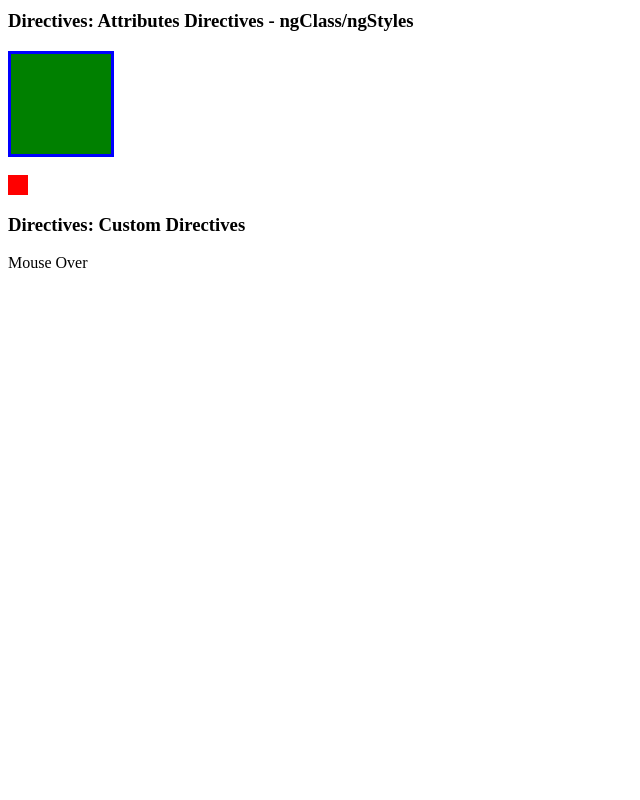
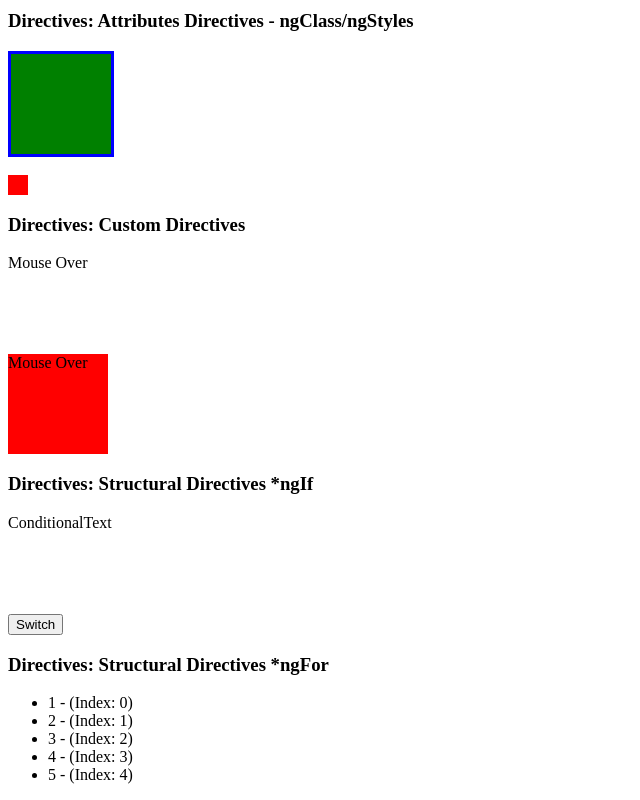
Before and after one commit to marvindaviddiaz/curso-angular-udemy, an Angular app: page / in a window 1280 px wide. Shown: the part 1021-1821 px from the top of the page, without its empty margins (0-640 px from the left). Before the commit the page ends 1383 px from the top, so only its background shows below. Built offline with nearby package versions, Linux system fonts and the light colour scheme.

Commit message:
Directives: *ngIf *ngFor

```diff
--- a/src/app/directives/directives.component.html
+++ b/src/app/directives/directives.component.html
@@ -12,3 +12,16 @@
 <h3>Directives: Custom Directives</h3>
 
 <div appHighlight>Mouse Over</div>
+<div appHighlight [highlightColor]="'blue'" [defaultColor]="'red'">Mouse Over</div>
+
+
+<h3>Directives: Structural Directives *ngIf </h3>
+
+<div *ngIf="switch">ConditionalText</div>
+<button (click)="onSwitch()">Switch</button>
+
+
+<h3>Directives: Structural Directives *ngFor </h3>
+<ul>
+	<li *ngFor="let item of items; let i = index">{{item}} - (Index: {{i}})</li>
+</ul>
--- a/src/app/directives/directives.component.ts
+++ b/src/app/directives/directives.component.ts
@@ -18,6 +18,15 @@ import { HighlightDirective } from './highlight.directive'
 })
 export class DirectivesComponent implements OnInit {
 
+  private switch = true;
+
+  private items = [1,2,3,4,5];
+
+  onSwitch(){
+    this.switch = !this.switch;
+  }
+
+
   constructor() { }
 
   ngOnInit() {
--- a/src/app/directives/highlight.directive.ts
+++ b/src/app/directives/highlight.directive.ts
@@ -1,27 +1,32 @@
-import { Directive, HostListener, HostBinding } from '@angular/core';
+import { Directive, HostListener, HostBinding, Input, OnInit } from '@angular/core';
 
 @Directive({
   selector: '[appHighlight]'
 })
 export class HighlightDirective {
 
-  private colorFondo = 'white';
+  @Input() defaultColor = 'white';
+  @Input() highlightColor = 'green';
+
+  private colorFondo: string;
 
   @HostListener('mouseenter') mouseEncima(){
-    this.colorFondo = 'green';
+    this.colorFondo = this.highlightColor;
   };
   @HostListener('mouseleave') mouseFuera(){
-    this.colorFondo = 'white';
+    this.colorFondo = this.defaultColor;
   };
 
   @HostBinding('style.backgroundColor') get setColor(){
     return this.colorFondo;
   }
 
+  ngOnInit(){
+    this.colorFondo = this.defaultColor;
+  }
+
   constructor() {
-//    this.elementRef.nativeElement.style.backgroundColor = 'green';
-//    this.renderer.setElementStyle(this.elementRef.nativeElement, 'background-color', 'green');
-//    La primera linea no es muy compatible con ciertos navegadores
+
   }
 
 }
```
